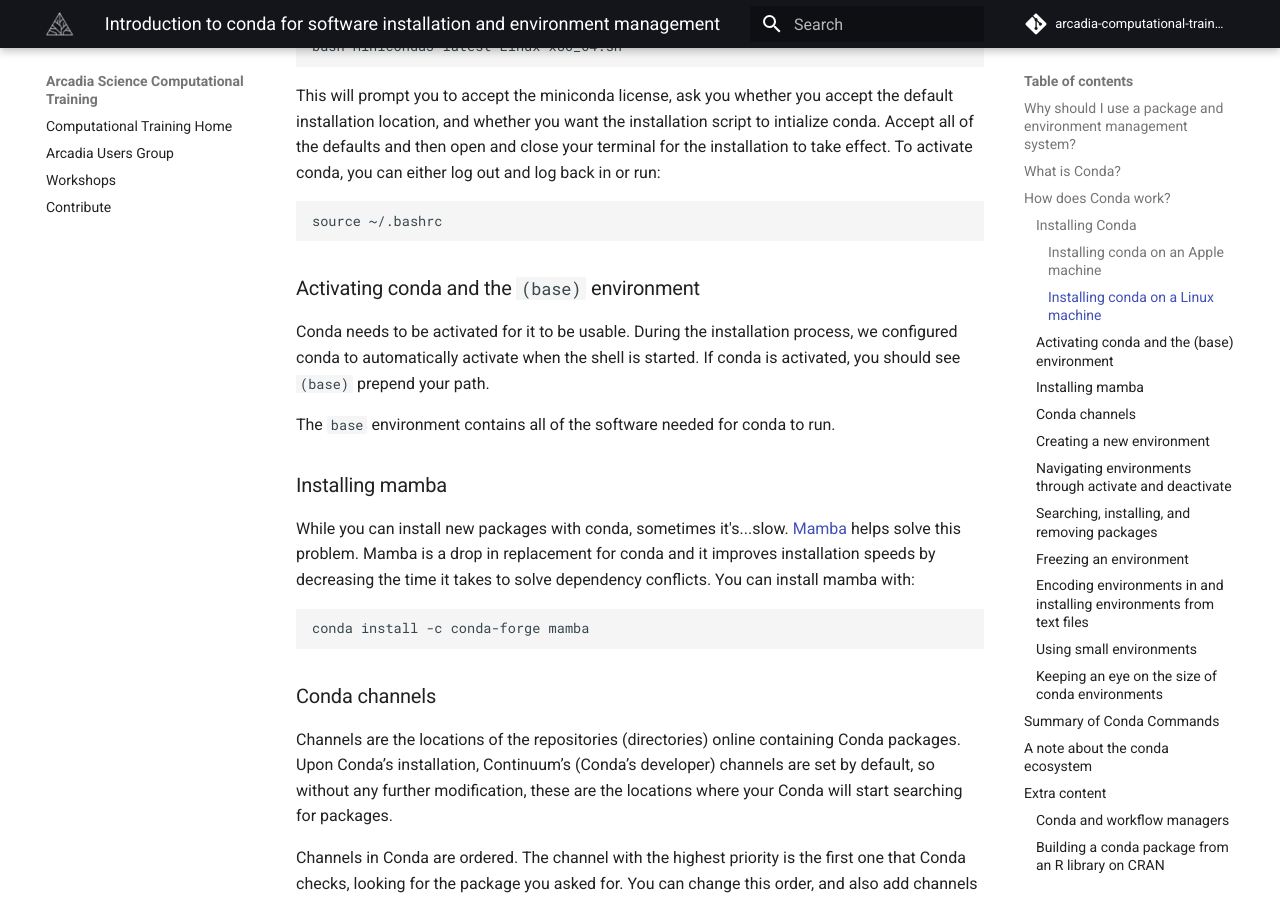
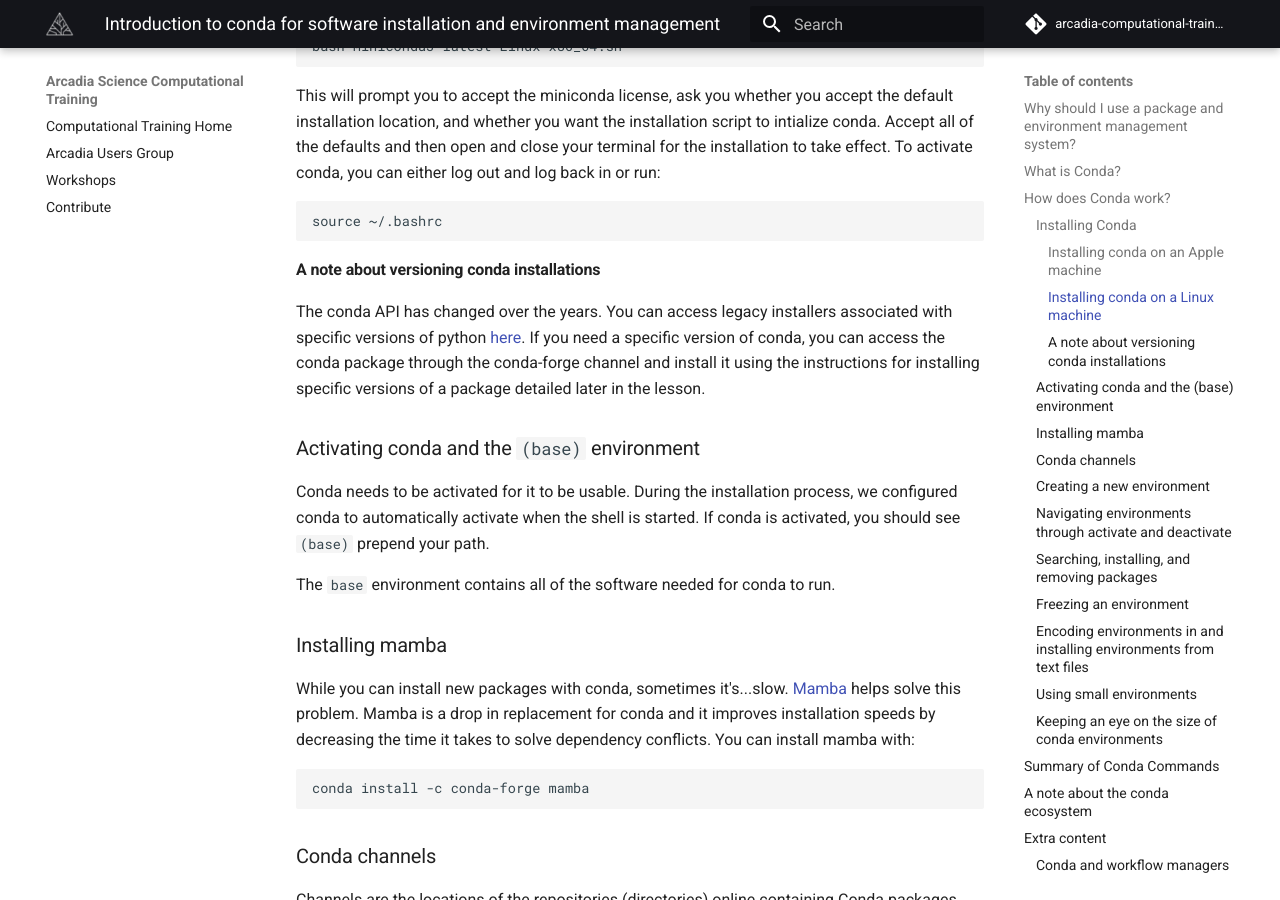
Before and after one commit to Arcadia-Science/arcadia-computational-training, an MkDocs documentation site: the page built from docs/arcadia-users-group/20221017-conda/lesson.md, in a window 1280 px wide and 900 px high, scrolled down 2210 px. Built offline with MkDocs 1.6.1 and Material for MkDocs 9.7.7, drawn with Linux system fonts in a browser that asks for light colours; comment, search, counter and statistics services are not loaded.

Commit message:
add note about how to install specific versions of conda

````diff
--- a/docs/arcadia-users-group/20221017-conda/lesson.md
+++ b/docs/arcadia-users-group/20221017-conda/lesson.md
@@ -91,6 +91,12 @@
 ```
 source ~/.bashrc
 ```
+
+#### A note about versioning conda installations
+
+The conda API has changed over the years.
+You can access legacy installers associated with specific versions of python [here](https://docs.conda.io/en/latest/miniconda.html#latest-miniconda-installer-links).
+If you need a specific version of conda, you can access the conda package through the conda-forge channel and install it using the instructions for installing specific versions of a package detailed later in the lesson.
 
 ### Activating conda and the `(base)` environment
 
````
